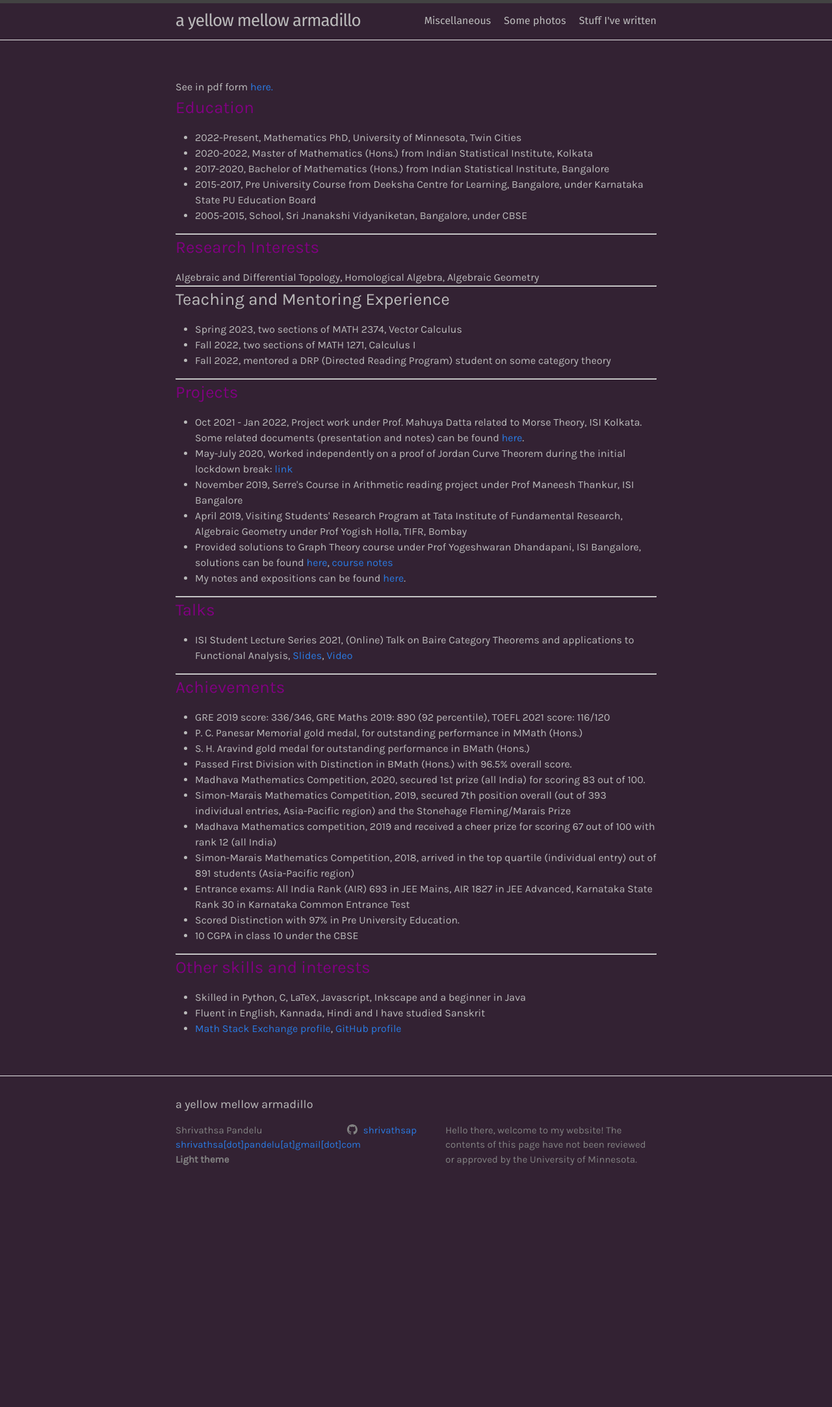
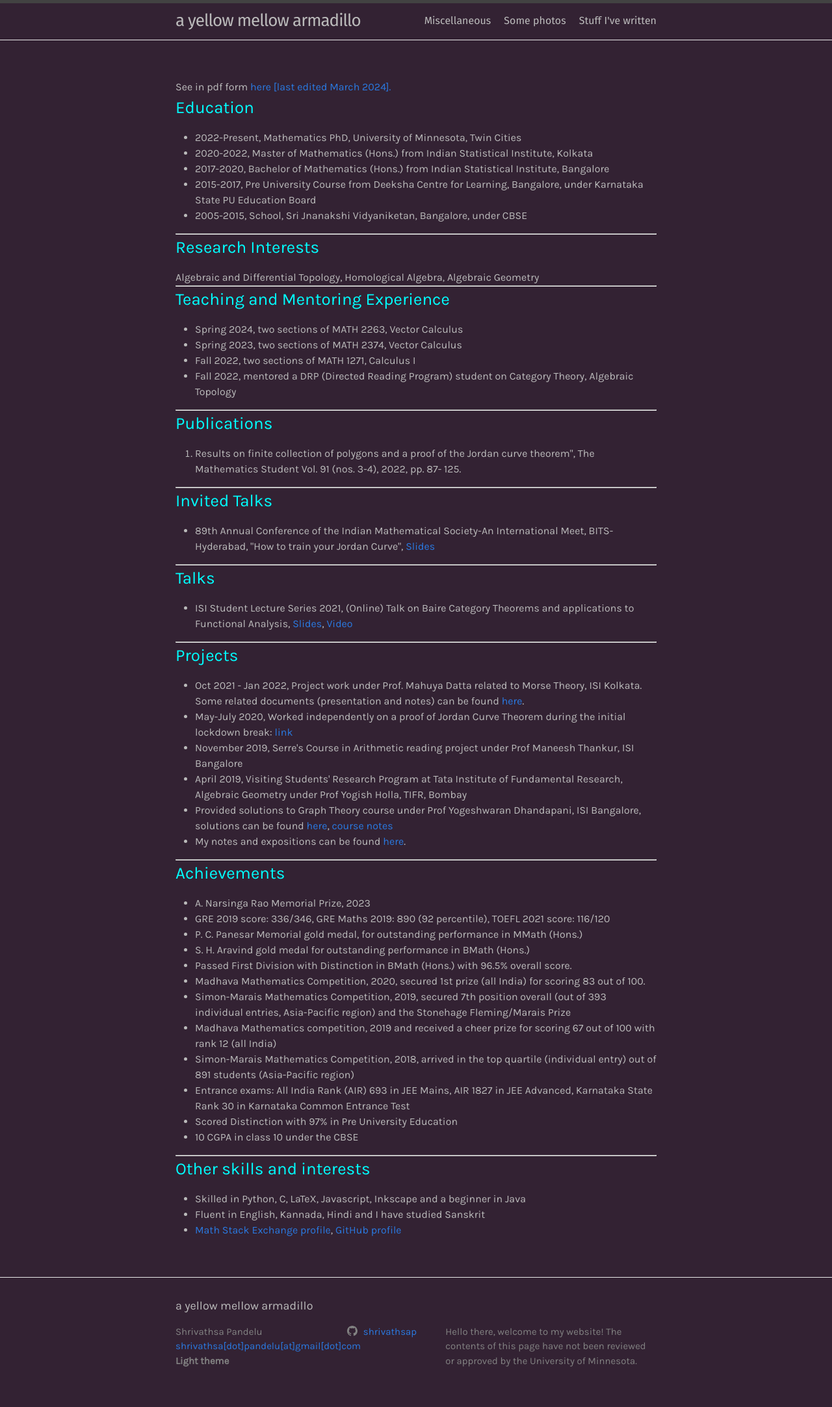
Before and after one commit to shrivathsap/shrivathsap.github.io, a Jekyll site: the page built from cv.html, in a window 1280 px wide. Shown: the whole page at 65% size. Built offline with Jekyll 4.4.1, drawn with Linux system fonts in a browser that asks for light colours; before the commit the page ends 1855 px from its top, so only the background shows below that.

Commit message:
Updated cv ugh

```diff
--- a/cv.html
+++ b/cv.html
@@ -8,13 +8,13 @@
 		<title>CV</title>
 		<style>
 			.cv-title{
-				color: purple;
+				color: cyan;
 				/* margin-bottom: 0px; */
 			}
 		</style>
 	</head>
 	<body>
-		See in pdf form <a href="./resources/pdfs/resume.pdf">here.</a>
+		See in pdf form <a href="./resources/pdfs/resume.pdf">here [last edited March 2024].</a>
 		<h3 class="cv-title">Education</h3>
 	<ul>
 		<li>2022-Present, Mathematics PhD, University of Minnesota, Twin Cities</li>
@@ -29,17 +29,36 @@
 	Algebraic and Differential Topology, Homological Algebra, Algebraic Geometry
 	<hr>
 
-	<h3 class="cv-teaching">Teaching and Mentoring Experience</h3>
+	<h3 class="cv-title">Teaching and Mentoring Experience</h3>
 		<ul>
+			<li>Spring 2024, two sections of MATH 2263, Vector Calculus</li>
 			<li>Spring 2023, two sections of MATH 2374, Vector Calculus</li>
 			<li>Fall 2022, two sections of MATH 1271, Calculus I</li>
-			<li>Fall 2022, mentored a DRP (Directed Reading Program) student on some category theory</li>
+			<li>Fall 2022, mentored a DRP (Directed Reading Program) student on Category Theory, Algebraic Topology</li>
 		</ul>
+	<hr>
+
+	<h3 class="cv-title">Publications</h3>
+	<ol>
+		<li>Results on finite collection of polygons and a proof of the Jordan curve  theorem", The  Mathematics Student   Vol. 91  (nos. 3-4), 2022, pp.  87- 125.</li>
+	</ol>
+	<hr>
+
+	<h3 class="cv-title">Invited Talks</h3>
+	<ul>
+		<li> 89th Annual Conference of the Indian Mathematical Society-An International Meet, BITS-Hyderabad, "How to train your Jordan Curve", <a href="./resources/pdfs/presentations/ims23.pdf">Slides</a></li>
+	</ul>
+	<hr>
+
+	<h3 class="cv-title">Talks</h3>
+	<ul>
+		<li> ISI Student Lecture Series 2021, (Online) Talk on Baire Category Theorems and applications to Functional Analysis, <a href="./resources/pdfs/presentations/presentation.pdf">Slides</a>, <a href="https://www.youtube.com/watch?v=GtVhckSJc7k">Video</a></li>
+	</ul>
 	<hr>
 
 	<h3 class="cv-title">Projects</h3>
 	<ul>
-		<li>Oct 2021 - Jan 2022, Project work under Prof. Mahuya Datta related to Morse Theory, ISI Kolkata. Some related documents (presentation and notes) can be found <a href="./writings#project">here</a>.
+		<li>Oct 2021 - Jan 2022, Project work under Prof. Mahuya Datta related to Morse Theory, ISI Kolkata. Some related documents (presentation and notes) can be found <a href="./notes.html#project">here</a>.
 		</li>
 		<li>May-July 2020, Worked independently on a proof of Jordan Curve Theorem during the initial lockdown break: <a href="./resources/pdfs/topgeom/even%20better.pdf">link</a></li>
 		<li>November 2019, Serre's Course in Arithmetic reading project under Prof Maneesh Thankur, ISI Bangalore</li>
@@ -49,14 +68,9 @@
 	</ul>
 	<hr>
 
-	<h3 class="cv-title">Talks</h3>
-	<ul>
-		<li> ISI Student Lecture Series 2021, (Online) Talk on Baire Category Theorems and applications to Functional Analysis, <a href="./resources/pdfs/presentations/presentation.pdf">Slides</a>, <a href="https://www.youtube.com/watch?v=GtVhckSJc7k">Video</a></li>
-	</ul>
-	<hr>
-
 	<h3 class="cv-title">Achievements</h3>
 	<ul>
+		<li>A. Narsinga Rao Memorial Prize, 2023</li>
 		<li>GRE 2019 score: 336/346, GRE Maths 2019: 890 (92 percentile), TOEFL 2021 score: 116/120</li>
 		<li>P. C. Panesar Memorial gold medal, for outstanding performance in MMath (Hons.)</li>
 		<li>S. H. Aravind gold medal for outstanding performance in BMath (Hons.)</li>
@@ -66,7 +80,7 @@
 		<li>Madhava Mathematics competition, 2019 and received a cheer prize for scoring 67 out of 100 with rank 12 (all India)</li>
 		<li>Simon-Marais Mathematics Competition, 2018, arrived in the top quartile (individual entry) out of 891 students (Asia-Pacific region)</li>
 		<li>Entrance exams: All India Rank (AIR) 693 in JEE Mains, AIR 1827 in JEE Advanced, Karnataka State Rank 30 in Karnataka Common Entrance Test</li>
-		<li>Scored Distinction with 97% in Pre University Education.</li>
+		<li>Scored Distinction with 97% in Pre University Education</li>
 		<li>10 CGPA in class 10 under the CBSE</li>
 	</ul>
 	<hr>
--- a/index.html
+++ b/index.html
@@ -26,7 +26,7 @@
 
 		<p>Welcome to my website!</p>
 
-		<p>I am Shrivathsa Pandelu. Here's my <a href="/cv.html">CV</a>. I am a first year maths PhD student at the University of Minnesota, Twin Cities.</p>
+		<p>I am Shrivathsa Pandelu. Here's my <a href="/cv.html">CV</a>. I am a second year maths PhD student at the University of Minnesota, Twin Cities.</p>
 
 		<!-- <h3><a href="./misc_links/now_archive.html">Now</a></h3> -->
 
```
Also changed, not shown: Gemfile.lock, 2 other files.
